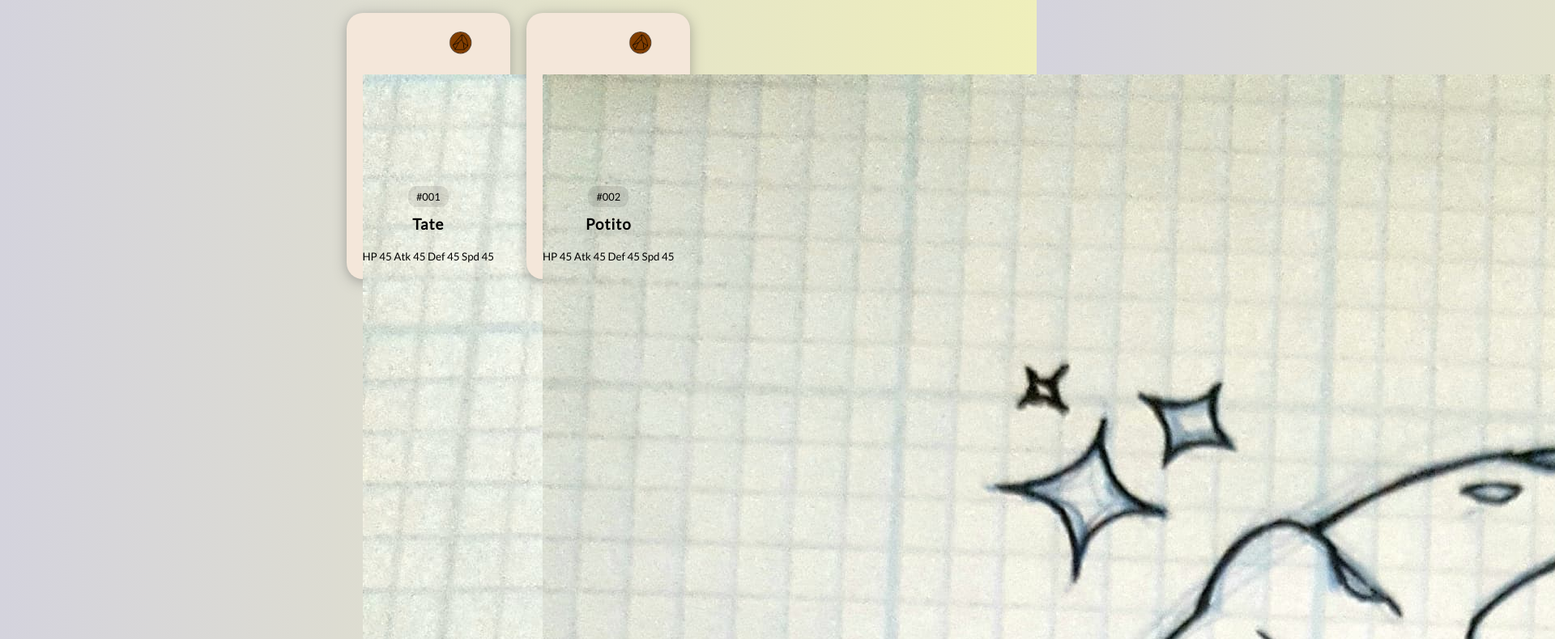
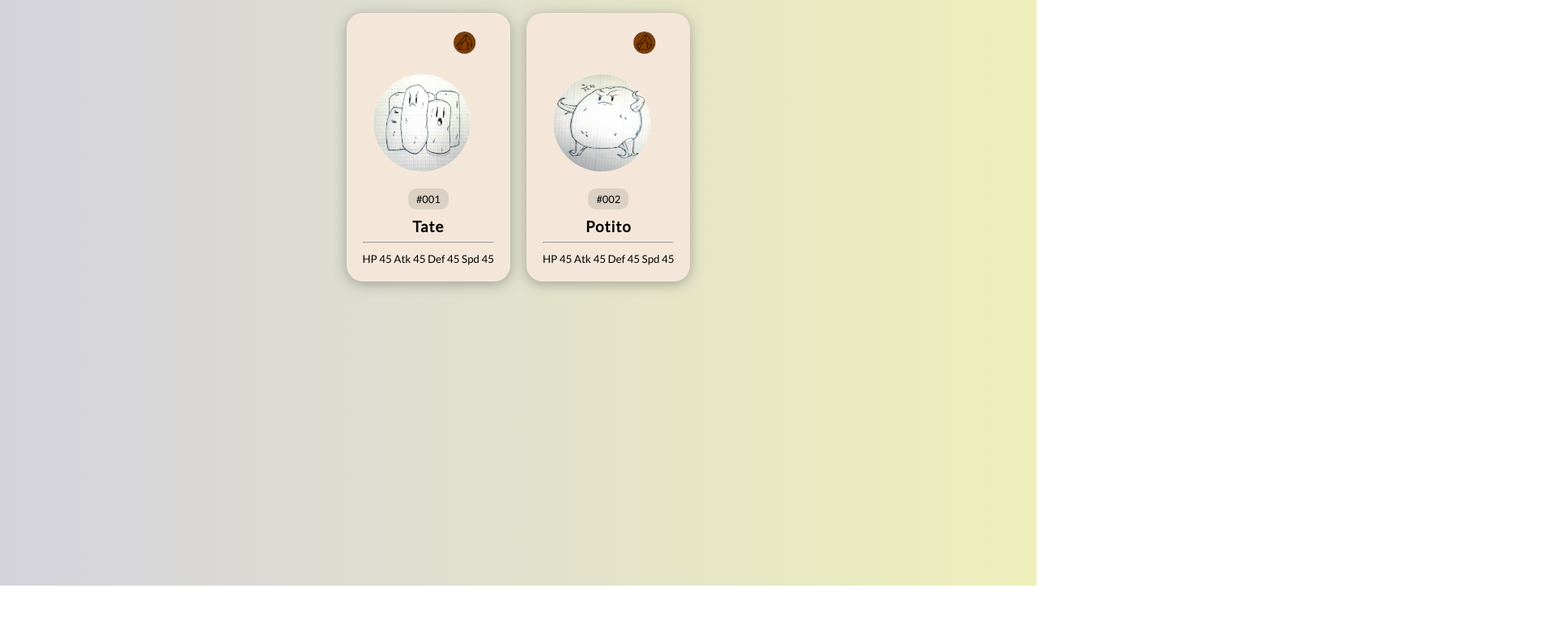
Before and after one commit to Harlow7777/BrawlAboutItDex, a plain HTML site: page index.html in a window 1280 px wide. Shown: the part 76-866 px from the top of the page at 81% size, 1920 px wide, since content can reach past the window. After the commit the page ends 800 px from the top, so only its background shows below. Drawn offline with Linux system fonts and the light colour scheme; a web font is replaced by a local one.

Commit message:
Update styles.css

```diff
--- a/styles.css
+++ b/styles.css
@@ -36,7 +36,7 @@ body {
 	text-align: center;
 }
 
-.creature .img-container {
+.creature .img-container img {
 	background-color: rgba(255, 255, 255, 0.6);
 	border-radius: 50%;
 	width: 120px;
@@ -51,7 +51,7 @@ body {
 
 .type-symbol {
 	margin-top: 0px;
-	margin-left: 80px;
+	margin-left: 90px;
 	width: 30px;
 	height: auto;
 }
```
